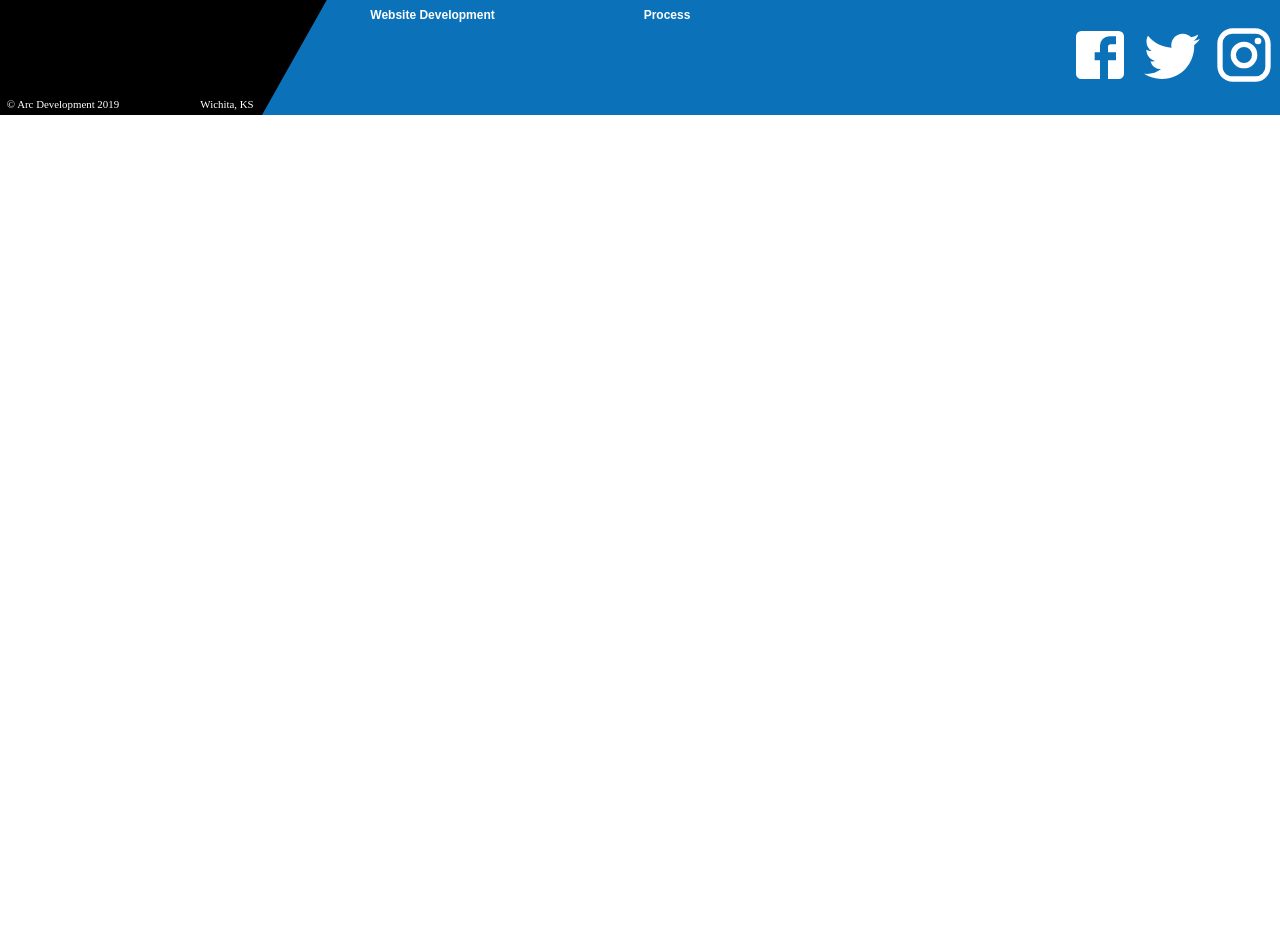
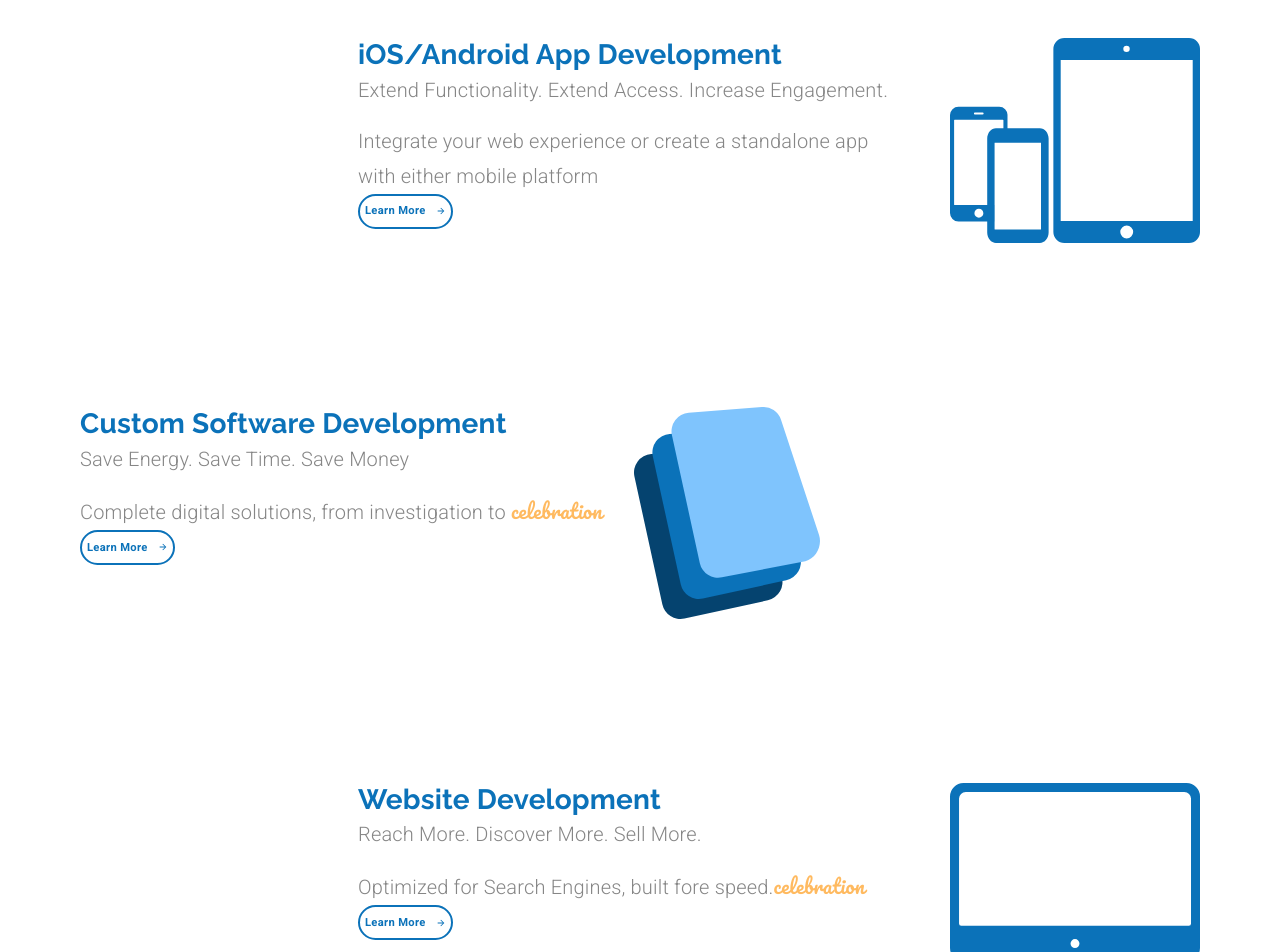
Before and after one commit to SepantaJoshani/Arc-Dev-Clone, a React (Create React App) app: page /services in a window 1280 px wide. Shown: the part 260-1212 px from the top of the page. Before the commit the page ends 800 px from the top, so only its background shows below. Built offline with nearby package versions, Linux system fonts and the light colour scheme.

Commit message:
creating services page"

```diff
--- a/src/App.js
+++ b/src/App.js
@@ -5,6 +5,7 @@ import { BrowserRouter, Route, Switch } from "react-router-dom";
 import Footer from "./components/ui/Footer";
 import { useState } from "react";
 import LandingPage from "./pages/LandingPage";
+import Services from "./pages/Services";
 
 function App() {
   const [selectedIndex, setSelectedIndex] = useState(0);
@@ -30,7 +31,16 @@ function App() {
               />
             )}
           />
-          <Route exact path="/services" component={() => <div>Services</div>} />
+          <Route
+            exact
+            path="/services"
+            component={() => (
+              <Services
+                setValue={setValue}
+                setSelectedIndex={setSelectedIndex}
+              />
+            )}
+          />
           <Route
             exact
             path="/custom-software"
--- /dev/null
+++ b/src/pages/Services.js
@@ -0,0 +1,219 @@
+import {
+  Button,
+  Grid,
+  makeStyles,
+  Typography,
+  useMediaQuery,
+  useTheme,
+} from "@material-ui/core";
+import React from "react";
+import { Link } from "react-router-dom";
+import ButtonArrow from "../components/ui/ButtonArrow";
+import CustomSoftwareIcon from "../assets/Custom Software Icon.svg";
+import MobileIcon from "../assets/mobileIcon.svg";
+import WebsiteIcon from "../assets/websiteIcon.svg";
+
+const useStyles = makeStyles((theme) => ({
+  specialText: {
+    fontFamily: "Pacifico",
+    color: theme.palette.common.orange,
+  },
+  subtitle: {
+    marginBottom: "1rem",
+  },
+  icon: {
+    marginLeft: "2rem",
+    [theme.breakpoints.down("xs")]: {
+      marginLeft: 0,
+    },
+  },
+  serviceContainer: {
+    marginTop: "10rem",
+    [theme.breakpoints.down("sm")]: {
+      padding: 25,
+    },
+  },
+  learnButton: {
+    ...theme.typography.learnButton,
+    fontSize: "0.7rem",
+    height: 35,
+    padding: 5,
+    [theme.breakpoints.down("sm")]: {
+      marginBottom: "2rem",
+    },
+  },
+}));
+
+const Services = ({ setValue, setSelectedIndex }) => {
+  const classes = useStyles();
+  const theme = useTheme();
+  const matchesSM = useMediaQuery(theme.breakpoints.down("sm"));
+  return (
+    <Grid container direction="column">
+      <Grid item style={{ marginLeft: !matchesSM && "5rem",marginTop:matchesSM?'1rem':'2rem' }}>
+        <Typography
+          variant="h2"
+          gutterBottom
+          align={matchesSM ? "center" : "inherit"}
+        >
+          Services
+        </Typography>
+      </Grid>
+      <Grid item>
+        {/*--------iOS/Android Block--------*/}
+        <Grid
+          container
+          className={classes.serviceContainer}
+          justifyContent={matchesSM ? "center" : "flex-end"}
+          style={{ marginTop: matchesSM ? "1rem" : "5rem" }}
+        >
+          <Grid
+            item
+            style={{
+              textAlign: matchesSM && "center",
+              width: !matchesSM && "35rem",
+            }}
+          >
+            <Typography variant="h4">iOS/Android App Development</Typography>
+            <Typography variant="subtitle1" className={classes.subtitle}>
+              Extend Functionality. Extend Access. Increase Engagement.
+            </Typography>
+            <Typography variant="subtitle1">
+              Integrate your web experience or create a standalone app{" "}
+              {!matchesSM && <br />} with either mobile platform
+            </Typography>
+            <Button
+              component={Link}
+              to="/mobileapps"
+              variant="outlined"
+              className={classes.learnButton}
+              onClick={() => {
+                setValue(1);
+                setSelectedIndex(2);
+              }}
+            >
+              <span style={{ marginRight: 10 }}>Learn More</span>
+              <ButtonArrow
+                width={10}
+                height={10}
+                fill={theme.palette.common.blue}
+              />
+            </Button>
+          </Grid>
+          <Grid item>
+            <img
+              style={{ marginRight: !matchesSM && "5rem" }}
+              src={MobileIcon}
+              alt="Mobile phone icon"
+              className={classes.icon}
+              width="250rem"
+            />
+          </Grid>
+        </Grid>
+      </Grid>
+      <Grid item>
+        {/*--------Custom Software Block--------*/}
+        <Grid
+          container
+          className={classes.serviceContainer}
+          justifyContent={matchesSM ? "center" : "flex-start"}
+        >
+          <Grid
+            item
+            style={{
+              marginLeft: !matchesSM && "5rem",
+              textAlign: matchesSM && "center",
+            }}
+          >
+            <Typography variant="h4">Custom Software Development</Typography>
+            <Typography variant="subtitle1" className={classes.subtitle}>
+              Save Energy. Save Time. Save Money
+            </Typography>
+            <Typography variant="subtitle1">
+              Complete digital solutions, from investigation to{" "}
+              <span className={classes.specialText}>celebration</span>
+            </Typography>
+            <Button
+              component={Link}
+              to="/customsoftware"
+              variant="outlined"
+              className={classes.learnButton}
+              onClick={() => {
+                setValue(1);
+                setSelectedIndex(1);
+              }}
+            >
+              <span style={{ marginRight: 10 }}>Learn More</span>
+              <ButtonArrow
+                width={10}
+                height={10}
+                fill={theme.palette.common.blue}
+              />
+            </Button>
+          </Grid>
+          <Grid item>
+            <img
+              src={CustomSoftwareIcon}
+              alt="custom software icon"
+              className={classes.icon}
+            />
+          </Grid>
+        </Grid>
+      </Grid>
+
+      <Grid item>
+        {/*--------Custom Website Block--------*/}
+        <Grid
+          container
+          className={classes.serviceContainer}
+          justifyContent={matchesSM ? "center" : "flex-end"}
+          style={{ marginBottom: "10rem" }}
+        >
+          <Grid
+            item
+            style={{
+              textAlign: matchesSM && "center",
+              width: !matchesSM && "35rem",
+            }}
+          >
+            <Typography variant="h4">Website Development</Typography>
+            <Typography variant="subtitle1" className={classes.subtitle}>
+              Reach More. Discover More. Sell More.
+            </Typography>
+            <Typography variant="subtitle1">
+              Optimized for Search Engines, built fore speed.
+              <span className={classes.specialText}>celebration</span>
+            </Typography>
+            <Button
+              component={Link}
+              to="/websites"
+              variant="outlined"
+              className={classes.learnButton}
+              onClick={() => {
+                setValue(1);
+                setSelectedIndex(3);
+              }}
+            >
+              <span style={{ marginRight: 10 }}>Learn More</span>
+              <ButtonArrow
+                width={10}
+                height={10}
+                fill={theme.palette.common.blue}
+              />
+            </Button>
+          </Grid>
+          <Grid item style={{ marginRight: !matchesSM && "5rem" }}>
+            <img
+              src={WebsiteIcon}
+              alt="website icon"
+              className={classes.icon}
+              width="250rem"
+            />
+          </Grid>
+        </Grid>
+      </Grid>
+    </Grid>
+  );
+};
+
+export default Services;
```
Also changed, not shown: src/components/CallToAction.js (+9 -6 lines), src/pages/LandingPage.js (+7 -6 lines).
